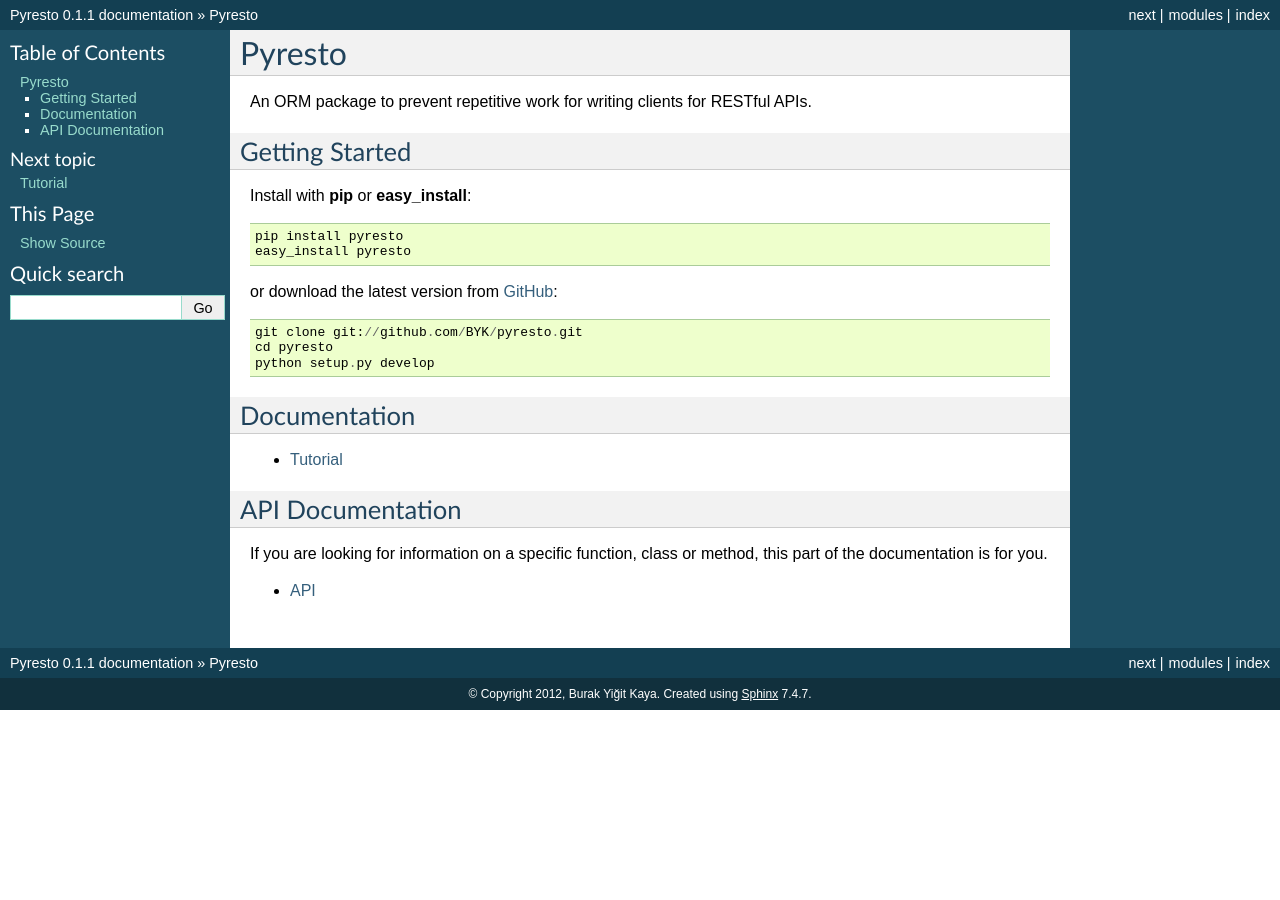
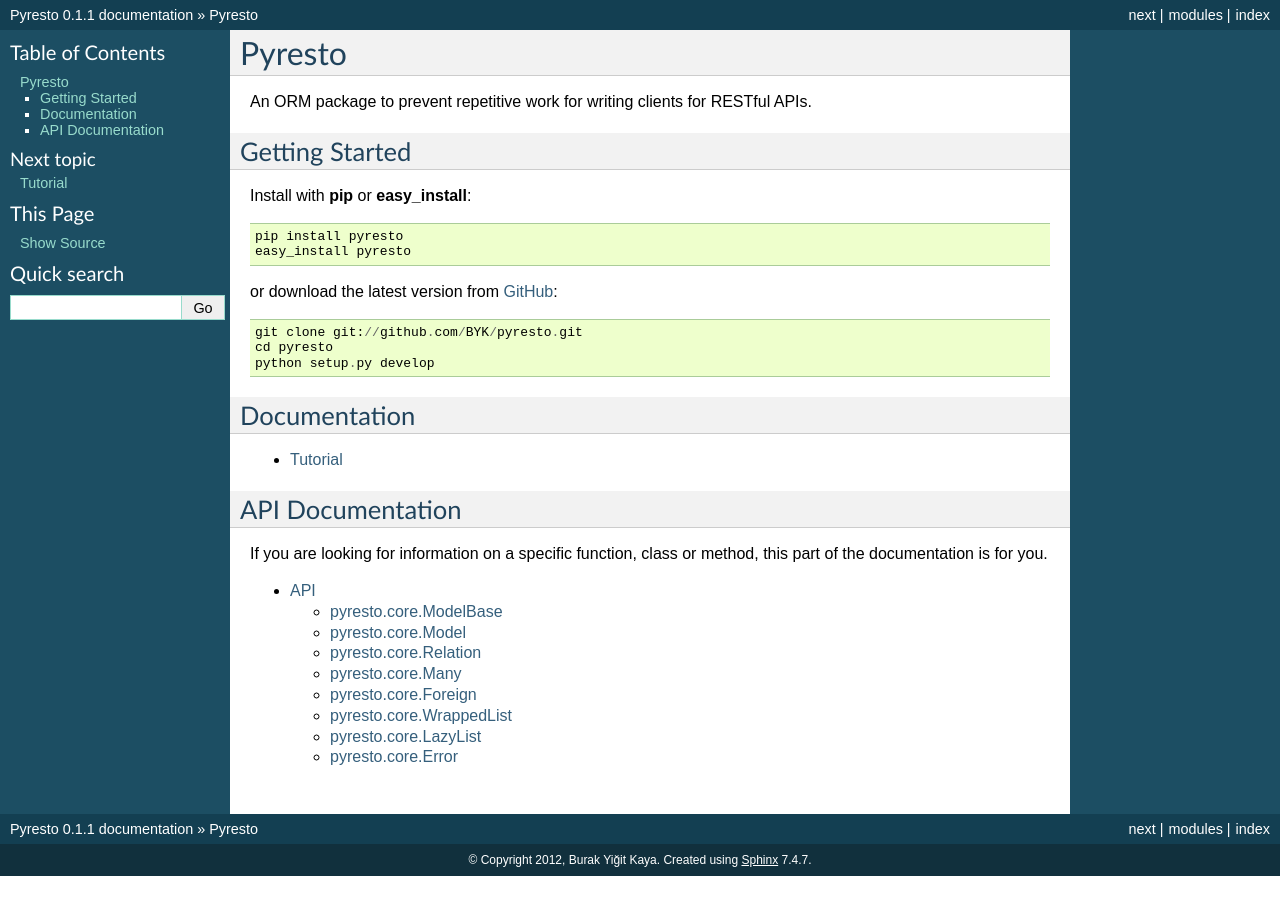
Before and after one commit to BYK/pyresto, a Sphinx documentation site: the page built from docs/index.rst, in a window 1280 px wide. Built offline with Sphinx 7.4.7, drawn with Linux system fonts in a browser that asks for light colours.

Commit message:
Added headings to generated docs.

```diff
--- a/docs/api.rst
+++ b/docs/api.rst
@@ -5,7 +5,13 @@ API
 
 .. module:: pyresto.core
 
+pyresto.core.ModelBase
+----------------------
+
 .. autoclass:: ModelBase
+
+pyresto.core.Model
+------------------
 
 .. autoclass:: Model
     :exclude-members: _parser
@@ -21,16 +27,36 @@ API
     .. autoattribute:: _fetched
     .. autoattribute:: _get_params
 
+pyresto.core.Relation
+----------------------
+
 .. autoclass:: Relation
+
+pyresto.core.Many
+-----------------
+
 .. autoclass:: Many
 
     .. automethod:: __init__
+
+pyresto.core.Foreign
+--------------------
 
 .. autoclass:: Foreign
 
     .. automethod:: __init__
 
+pyresto.core.WrappedList
+------------------------
+
 .. autoclass:: WrappedList
+
+pyresto.core.LazyList
+---------------------
+
 .. autoclass:: LazyList
 
+pyresto.core.Error
+------------------
+
 .. autoclass:: Error
```
